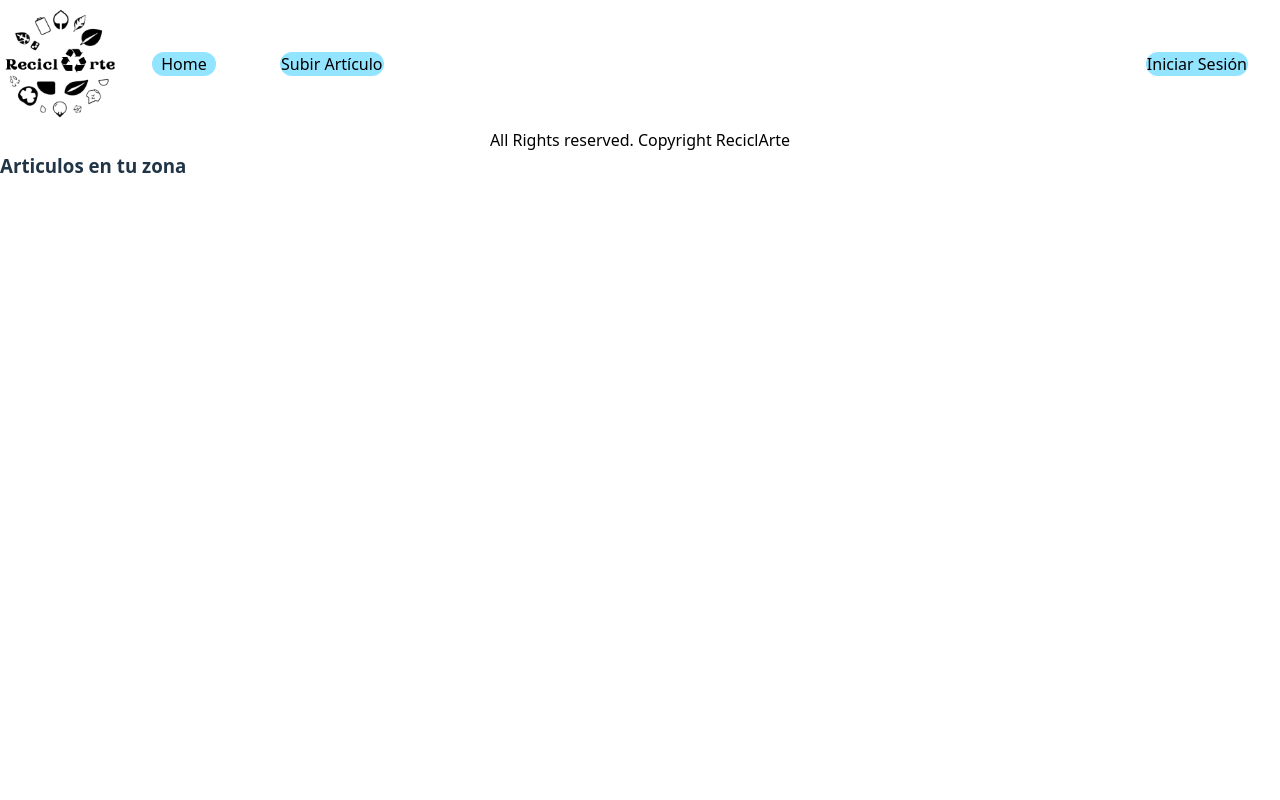
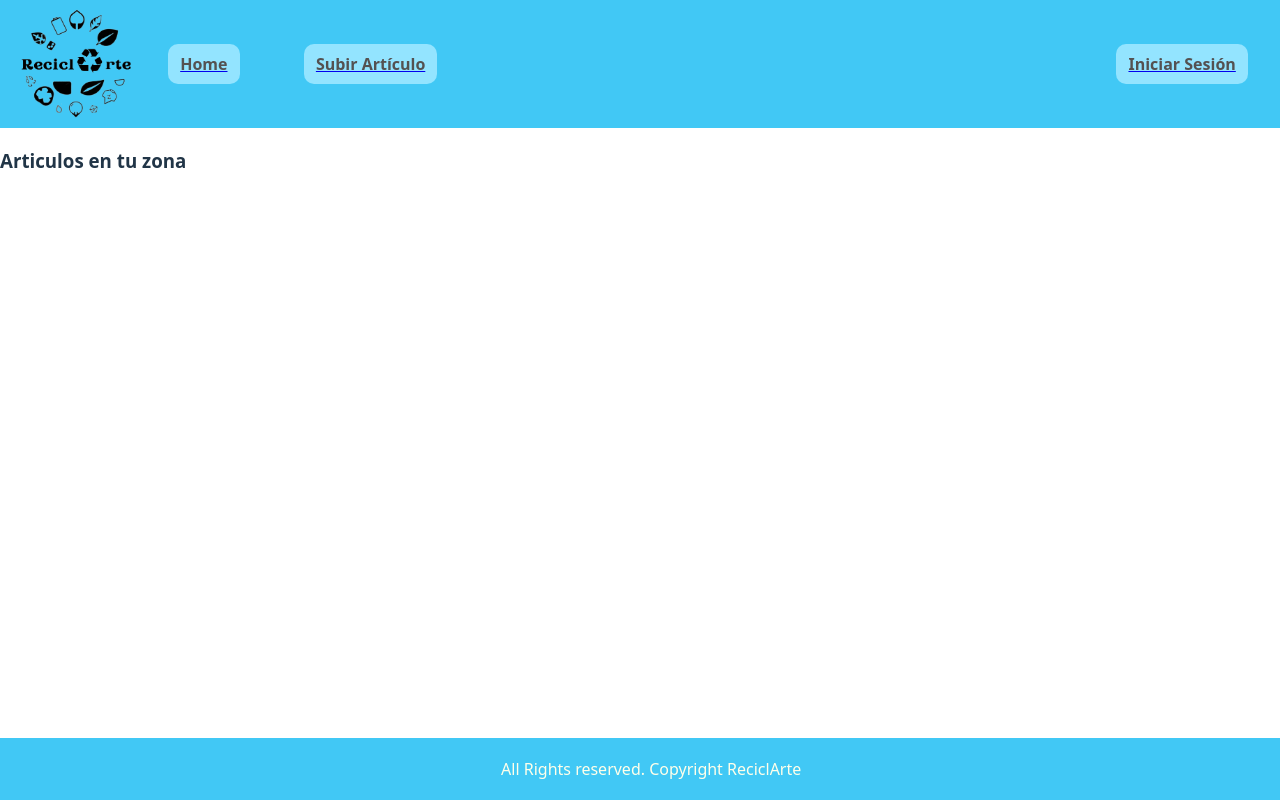
Before and after one commit to rebecabernal/ReciclArteFront, a React (Vite) app: page / in a window 1280 px wide. Built offline with nearby package versions, Linux system fonts and the light colour scheme.

Commit message:
fix header

```diff
--- a/src/components/footer/footer.css
+++ b/src/components/footer/footer.css
@@ -1,13 +1,17 @@
 .footer{
     display:flex;
-    background-color:--var(--blue-rec);
+    background-color: var(--blue-rec);
+    color: var(--beige-rec);
     padding: 0.7rem;
     align-items: center;
     justify-content: center;
+    position: fixed;
+    bottom: 0;
+    width: 100%;
+    height: 5%;
 }
 
 .footer p{
-    color: black;
-    padding: 0rem;
-    margin: 0rem;
+padding: 0rem;
+margin: 0rem;
 }
--- a/src/components/header/header.css
+++ b/src/components/header/header.css
@@ -1,14 +1,3 @@
-* {
-    margin: 0;
-    padding: 0 !important;
-    box-sizing: border-box;
-}
-
-#root {
-    width: 100%;
-    height: 100vh;
-}
-
 .container {
     width: 100%;
     height: auto;
@@ -17,7 +6,7 @@
 .header{
     display: flex;
     justify-content: space-between;
-    background-color: --var(--blue-rec);
+    background-color: var(--blue-rec);
     align-items: center;
     position: sticky; top: 0;
     width: 100%;
@@ -28,11 +17,12 @@
 .logo {
     width: 120px;
     height: 120px;
+    margin-left: 1rem;
 }
 
 .header .left{
 
-    background-color: --var(--blue-rec);
+    background-color: var(--blue-rec);
     display: flex;
     justify-content: flex-start;
     align-items: center;
@@ -41,7 +31,7 @@
 
 
 .header .right{
-    background-color:--var(--blue-rec);
+    background-color: var(--blue-rec);
     display: flex;
     justify-content: right;
     align-items: center;
--- a/src/components/mainButton/mainButton.css
+++ b/src/components/mainButton/mainButton.css
@@ -1,13 +1,15 @@
 .main-button {
     display: flex;
     justify-content: center;
+    align-items: center;
     background-color: #93e4ff;
+    color: var(--greyDark-rec);
     padding: 0.2rem;
     padding-left: 0.7rem;
     padding-right: 0.7rem;
-    border-radius: 2rem;
     margin: 2rem;
-    min-width: 4rem;
+    width: 4rem;
+    height: 2.5rem;
     width: max-content;
     cursor: pointer;
 }
--- a/src/index.css
+++ b/src/index.css
@@ -5,7 +5,7 @@
 
   color-scheme: light dark;
   color: rgba(255, 255, 255, 0.87);
-  background-color: #242424;
+  background-color: var(--beige-rec);
 
   font-synthesis: none;
   text-rendering: optimizeLegibility;
@@ -17,16 +17,23 @@
   --yellow-rec: #EDE731;
   --beige-rec: #FFFFEA;
   --grey-rec: #D8D8D8;
+  --greyDark-rec: #545151;
 }
 
-a {
+#root {
+    width: 100%;
+    height: 100vh;
+}
+
+
+/* a {
   font-weight: 500;
   color: #646cff;
   text-decoration: inherit;
 }
 a:hover {
   color: #535bf2;
-}
+} */
 
 body {
   margin: 0;
@@ -41,23 +48,24 @@ h1 {
 }
 
 button {
-  border-radius: 8px;
+  border-radius: 10px;
   border: 1px solid transparent;
   padding: 0.6em 1.2em;
   font-size: 1em;
-  font-weight: 500;
+  font-weight: 600;
   font-family: inherit;
   background-color: #1a1a1a;
   cursor: pointer;
   transition: border-color 0.25s;
+  text-decoration: none;
 }
 button:hover {
   border-color: #646cff;
 }
-button:focus,
+/* button:focus,
 button:focus-visible {
   outline: 4px auto -webkit-focus-ring-color;
-}
+} */
 
 @media (prefers-color-scheme: light) {
   :root {
```
